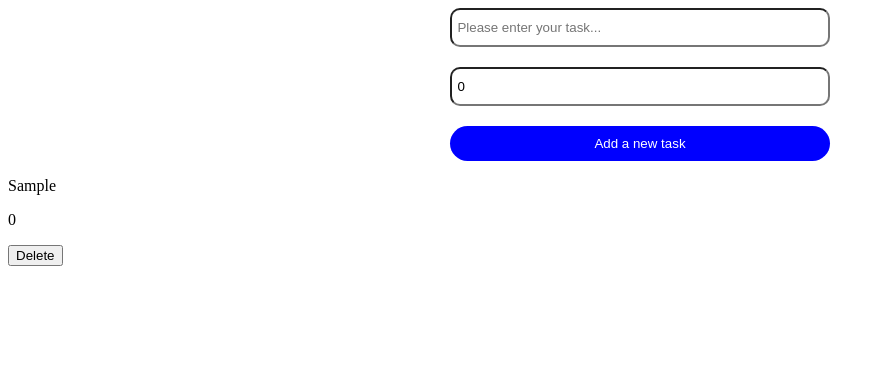
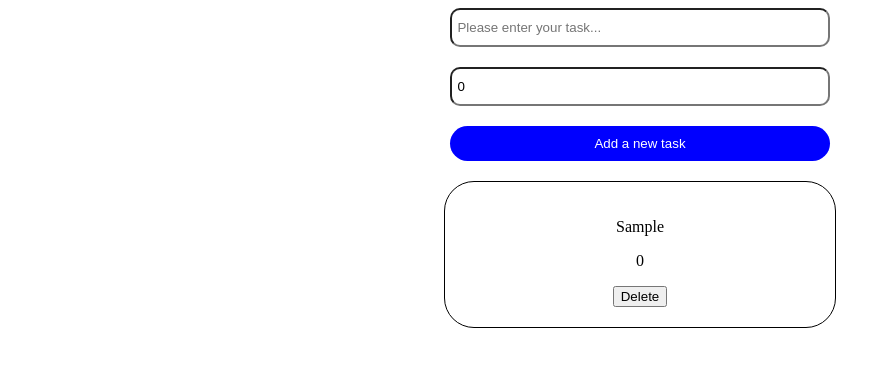
Before and after one commit to furkansylu97/Todo-Project-Ts, a React (Vite) app in the folder TodoProject/: page / in a window 1280 px wide. Both pictures are taken after typing "Sample" into the empty fields and a click on the button "Add a new task". Shown: the top 366 px of the page, without its empty margins (0-891 px from the left). Built offline with nearby package versions, Linux system fonts and the light colour scheme.

Commit message:
Cards css edits were performed

```diff
--- a/TodoProject/src/App.css
+++ b/TodoProject/src/App.css
@@ -19,3 +19,19 @@
     background-color: blue;
     color: white;
 }
+
+.todocard {
+    display: flex;
+    flex-wrap: wrap;
+    justify-content: center;
+    align-items: center;
+}
+
+.card {
+    width: 350px;
+    border: 1px solid black;
+    border-radius: 30px;
+    text-align: center;
+    padding: 20px;
+    margin: 20px;
+}
--- a/TodoProject/src/App.tsx
+++ b/TodoProject/src/App.tsx
@@ -39,7 +39,7 @@ const App: FC = () => {
         <input className='maincardinput' type="number" onChange={handleChange} value={duration} name='duration' placeholder='How many days should you complete?' />
         <button className='maincardbtn' onClick={addNewTask}>Add a new task</button>
     </div>
-    <div>
+    <div className='todocard'>
       {todoList.map((task: todoType, index: number)=> {
         return <TodoItem key={index} task={task} deleteTask={deleteTask} />
       })}
--- a/TodoProject/src/components/TodoItem.tsx
+++ b/TodoProject/src/components/TodoItem.tsx
@@ -3,7 +3,7 @@ import type { PropsType } from './Apptypes'
 
 function TodoItem({ task, deleteTask }:PropsType) {
   return (
-    <div>
+    <div className='card'>
         <div>
             <p>{task.taskName}</p>
             <p>{task.duration}</p>
```
